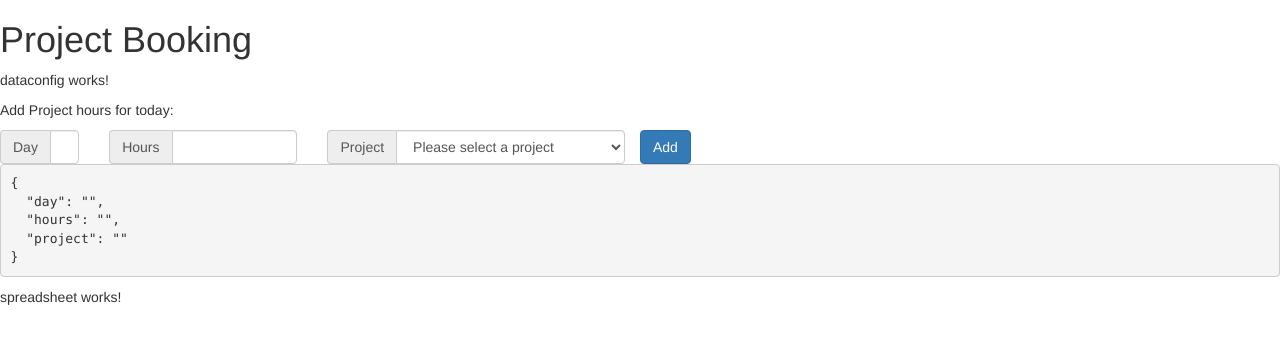
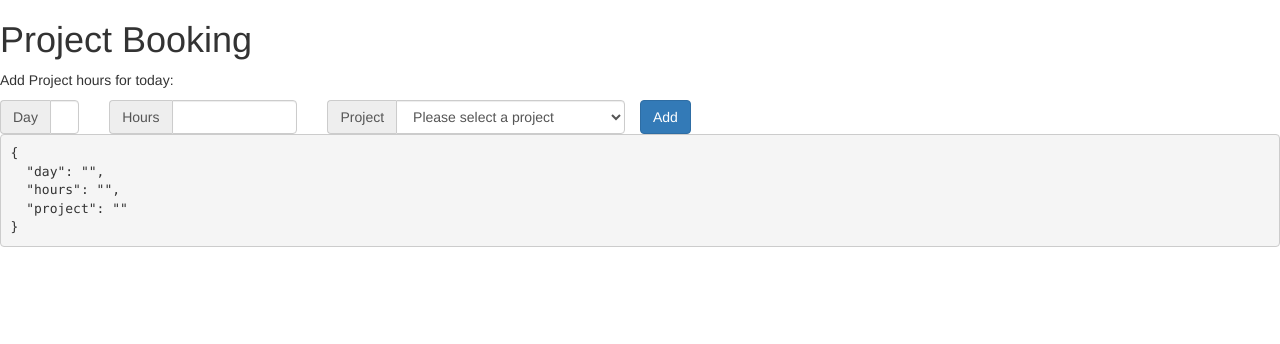
Before and after one commit to BernhardFuchs/project-booking, an Angular app: page / in a window 1280 px wide. Shown: the top 344 px of the page. Built offline with nearby package versions, Linux system fonts and the light colour scheme.

Commit message:
removed unused components

```diff
--- a/src/app/app.component.html
+++ b/src/app/app.component.html
@@ -1,6 +1,4 @@
 <h1>
   {{title}}
 </h1>
-<app-dataconfig></app-dataconfig>
 <app-enterdata></app-enterdata>
-<app-spreadsheet></app-spreadsheet>
--- a/src/app/app.module.ts
+++ b/src/app/app.module.ts
@@ -3,16 +3,11 @@ import { NgModule } from '@angular/core';
 import {FormsModule, ReactiveFormsModule} from '@angular/forms';
 
 import { AppComponent } from './app.component';
-import { DataconfigComponent } from './dataconfig/dataconfig.component';
-import { SpreadsheetComponent } from './spreadsheet/spreadsheet.component';
 import { EnterdataComponent } from './enterdata/enterdata.component';
-import {CreateSpreadsheetService} from "./create-spreadsheet.service";
 
 @NgModule({
   declarations: [
     AppComponent,
-    DataconfigComponent,
-    SpreadsheetComponent,
     EnterdataComponent
   ],
   imports: [
--- a/src/app/dataconfig/dataconfig.component.html
+++ /dev/null
@@ -1,3 +0,0 @@
-<p>
-  dataconfig works!
-</p>
--- a/src/app/dataconfig/dataconfig.component.ts
+++ /dev/null
@@ -1,15 +0,0 @@
-import { Component, OnInit } from '@angular/core';
-
-@Component({
-  selector: 'app-dataconfig',
-  templateUrl: './dataconfig.component.html',
-  styleUrls: ['./dataconfig.component.css']
-})
-export class DataconfigComponent implements OnInit {
-
-  constructor() { }
-
-  ngOnInit() {
-  }
-
-}
--- a/src/app/spreadsheet/spreadsheet.component.html
+++ /dev/null
@@ -1,3 +0,0 @@
-<p>
-  spreadsheet works!
-</p>
--- a/src/app/spreadsheet/spreadsheet.component.ts
+++ /dev/null
@@ -1,17 +0,0 @@
-import { Component, OnInit } from '@angular/core';
-
-@Component({
-  selector: 'app-spreadsheet',
-  templateUrl: './spreadsheet.component.html',
-  styleUrls: ['./spreadsheet.component.css']
-})
-export class SpreadsheetComponent implements OnInit {
-
-  constructor() { }
-
-  ngOnInit() {
-  }
-
-
-
-}
```
Also changed, not shown: src/app/dataconfig/dataconfig.component.css (deleted), src/app/spreadsheet/spreadsheet.component.css (deleted).
